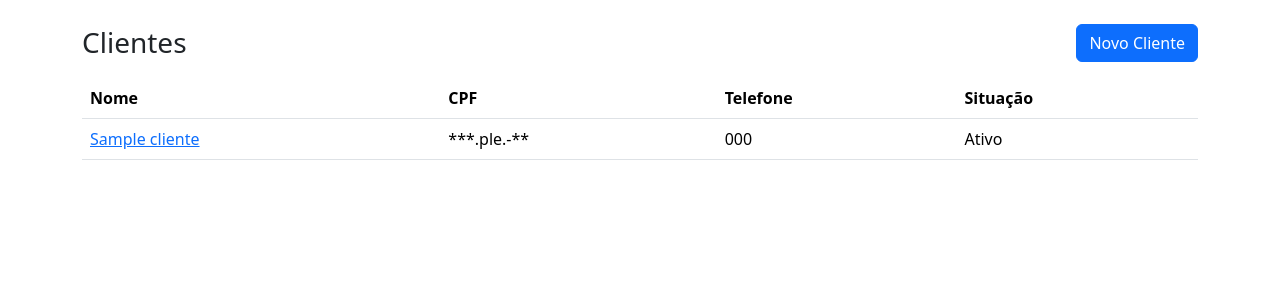
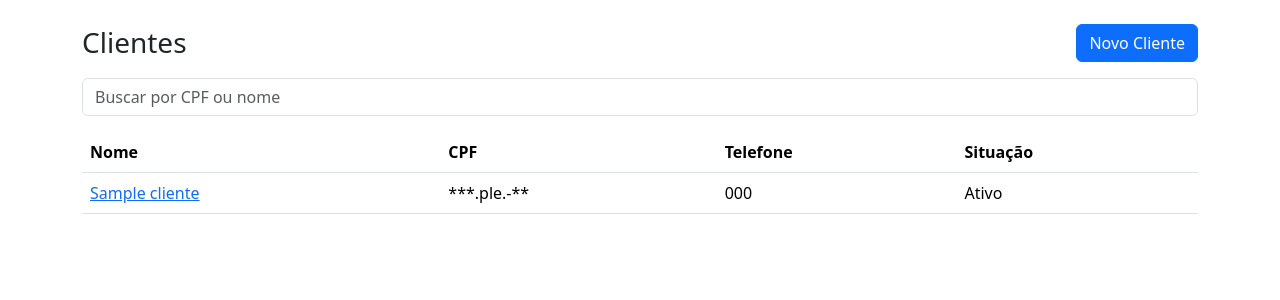
Before and after one commit to PedroChicuta/consigy, a Django app: page /clientes/ in a window 1280 px wide. Shown: the part 56-356 px from the top of the page. Run offline with Django 5.2, Linux system fonts and the light colour scheme; a user stored in the database is signed in; tables that the repository leaves empty hold one stand-in row (values such as "Sample post"); parts of the project's set-up code (start-up, migrations or seed data) failed here and were passed over.

Commit message:
Add busca e paginação da lista de Clientes via HTMX
Co-Authored-By: Claude Sonnet 5.5 <noreply@anthropic.com>

```diff
--- a/clientes/selectors.py
+++ b/clientes/selectors.py
@@ -1,8 +1,28 @@
+from django.db.models import Q
+
+from clientes.cpf import normalizar_cpf
 from clientes.models import Cliente
 
+# Abaixo disso, dígitos soltos casariam CPFs demais para servir de busca.
+MIN_DIGITOS_CPF = 3
 
-def listar_clientes():
-    return Cliente.objects.all()
+
+def listar_clientes(*, busca=''):
+    """Clientes filtrados por parte do nome ou do CPF (com ou sem máscara).
+
+    A busca por número do Benefício entra com o ticket #6.
+    """
+    clientes = Cliente.objects.all()
+    busca = (busca or '').strip()
+    if not busca:
+        return clientes
+    filtro = Q(nome__icontains=busca)
+    # CPF só se a busca parece um CPF (dígitos e pontuação), não um nome com número.
+    if all(c.isdigit() or c in '.-' for c in busca):
+        digitos = normalizar_cpf(busca)
+        if len(digitos) >= MIN_DIGITOS_CPF:
+            filtro |= Q(cpf__contains=digitos)
+    return clientes.filter(filtro)
 
 
 def historico_do_cliente(*, cliente):
--- a/clientes/views.py
+++ b/clientes/views.py
@@ -1,4 +1,5 @@
 from django.contrib import messages
+from django.core.paginator import Paginator
 from django.shortcuts import get_object_or_404, redirect, render
 from django.views import View
 
@@ -9,12 +10,20 @@ from clientes.forms import ClienteForm, NovoClienteForm
 from clientes.models import Cliente
 from core.exceptions import ErroDeNegocio
 
+POR_PAGINA = 25
+
 
 class ListaView(PermissaoNecessariaMixin, View):
     permission_required = 'clientes.view_cliente'
 
     def get(self, request):
-        return render(request, 'clientes/lista.html', {'clientes': selectors.listar_clientes()})
+        busca = request.GET.get('q', '').strip()
+        paginas = Paginator(selectors.listar_clientes(busca=busca), POR_PAGINA)
+        pagina = paginas.get_page(request.GET.get('page'))
+        template = 'clientes/lista.html'
+        if request.headers.get('HX-Request'):
+            template = 'clientes/partials/_tabela.html'
+        return render(request, template, {'pagina': pagina, 'busca': busca})
 
 
 class CriarView(PermissaoNecessariaMixin, View):
--- a/templates/clientes/lista.html
+++ b/templates/clientes/lista.html
@@ -9,19 +9,11 @@
       <a class="btn btn-primary" href="{% url 'clientes:criar' %}">Novo Cliente</a>
     {% endif %}
   </div>
-  <table class="table table-hover">
-    <thead><tr><th>Nome</th><th>CPF</th><th>Telefone</th><th>Situação</th></tr></thead>
-    <tbody>
-      {% for cliente in clientes %}
-        <tr>
-          <td><a href="{% url 'clientes:detalhe' cliente.pk %}">{{ cliente.nome }}</a></td>
-          <td>{{ cliente.cpf_mascarado }}</td>
-          <td>{{ cliente.telefone }}</td>
-          <td>{% if cliente.ativo %}Ativo{% else %}<span class="text-muted">Inativo</span>{% endif %}</td>
-        </tr>
-      {% empty %}
-        <tr><td colspan="4" class="text-muted">Nenhum Cliente cadastrado.</td></tr>
-      {% endfor %}
-    </tbody>
-  </table>
+  <form class="mb-3" role="search" action="{% url 'clientes:lista' %}" method="get">
+    <input type="search" name="q" value="{{ busca }}" class="form-control" autocomplete="off"
+           placeholder="Buscar por CPF ou nome"
+           hx-get="{% url 'clientes:lista' %}" hx-trigger="input changed delay:300ms, search"
+           hx-target="#tabela-clientes" hx-swap="outerHTML">
+  </form>
+  {% include 'clientes/partials/_tabela.html' %}
 {% endblock %}
--- /dev/null
+++ b/templates/clientes/partials/_tabela.html
@@ -0,0 +1,32 @@
+<div id="tabela-clientes">
+  <table class="table table-hover">
+    <thead><tr><th>Nome</th><th>CPF</th><th>Telefone</th><th>Situação</th></tr></thead>
+    <tbody>
+      {% for cliente in pagina %}
+        <tr>
+          <td><a href="{% url 'clientes:detalhe' cliente.pk %}">{{ cliente.nome }}</a></td>
+          <td>{{ cliente.cpf_mascarado }}</td>
+          <td>{{ cliente.telefone }}</td>
+          <td>{% if cliente.ativo %}Ativo{% else %}<span class="text-muted">Inativo</span>{% endif %}</td>
+        </tr>
+      {% empty %}
+        <tr><td colspan="4" class="text-muted">{% if busca %}Nenhum Cliente encontrado.{% else %}Nenhum Cliente cadastrado.{% endif %}</td></tr>
+      {% endfor %}
+    </tbody>
+  </table>
+  {% if pagina.has_other_pages %}
+    <nav class="d-flex gap-2 align-items-center">
+      {% if pagina.has_previous %}
+        <a class="btn btn-outline-secondary btn-sm" href="?q={{ busca|urlencode }}&page={{ pagina.previous_page_number }}"
+           hx-get="{% url 'clientes:lista' %}?q={{ busca|urlencode }}&page={{ pagina.previous_page_number }}"
+           hx-target="#tabela-clientes" hx-swap="outerHTML">Anterior</a>
+      {% endif %}
+      <span class="text-muted">Página {{ pagina.number }} de {{ pagina.paginator.num_pages }}</span>
+      {% if pagina.has_next %}
+        <a class="btn btn-outline-secondary btn-sm" href="?q={{ busca|urlencode }}&page={{ pagina.next_page_number }}"
+           hx-get="{% url 'clientes:lista' %}?q={{ busca|urlencode }}&page={{ pagina.next_page_number }}"
+           hx-target="#tabela-clientes" hx-swap="outerHTML">Próxima</a>
+      {% endif %}
+    </nav>
+  {% endif %}
+</div>
```
Also changed, not shown: clientes/tests/test_selectors.py (added, +35 -0 lines), clientes/tests/test_views.py (+32 -0 lines).
